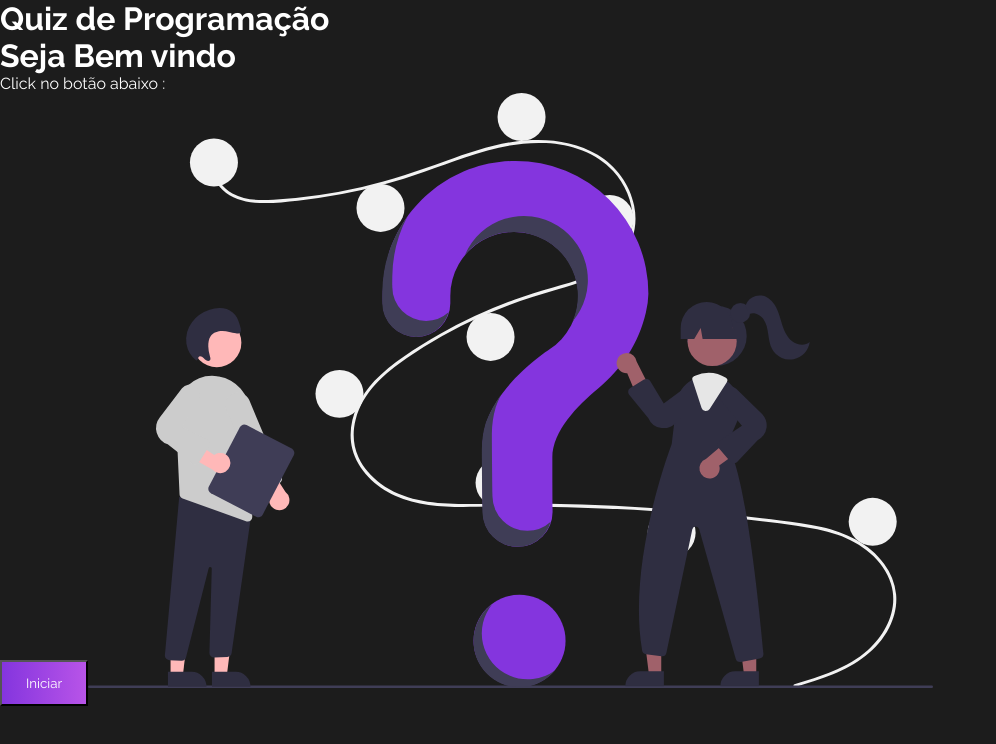
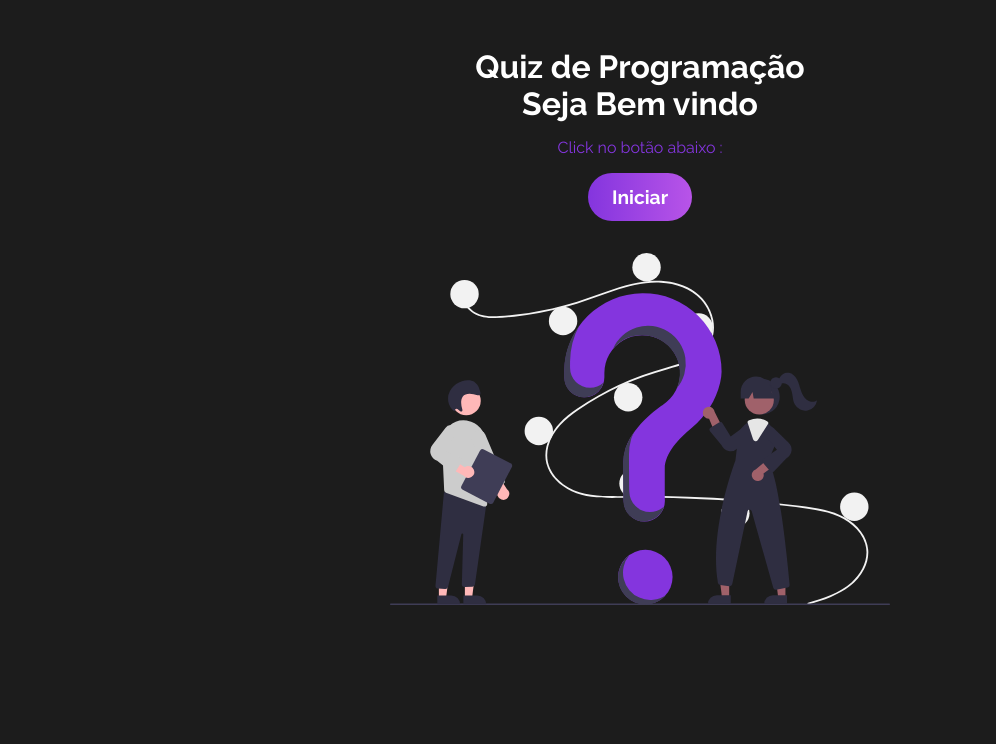
Before and after one commit to yuransimao/Quiz, a React (Vite) app: page / in a window 1280 px wide. Shown: the top 744 px of the page, without its empty margins (0-996 px from the left). Built offline with nearby package versions, Linux system fonts and the light colour scheme.

Commit message:
configurando context

```diff
--- a/src/App/App.css
+++ b/src/App/App.css
@@ -0,0 +1,8 @@
+.App{
+text-align: center;
+padding-top: 3rem;
+display: flex;
+flex-direction: column;
+justify-content: center;
+align-items: center;
+}
--- a/src/App/App.jsx
+++ b/src/App/App.jsx
@@ -5,10 +5,10 @@ function App() {
 
 
   return (
-    <>
+    <div className='App'>
      <h1>Quiz de Programação</h1>
      <Components.Welcome/>
-    </>
+    </div>
   )
 }
 
--- /dev/null
+++ b/src/Context/index.jsx
@@ -0,0 +1,35 @@
+import { createContext, useReducer } from "react";
+import P from "prop-types";
+import questions from "../data/questions"
+export const QuizContext = createContext()
+
+const STAGES = ["Start", "Playing", "End"]
+
+const initialState = {
+    gameSTAGES :STAGES[0],
+    questions
+}
+
+const QuizReducer = (state, action) =>{
+    console.log(state,action)
+    switch(action.type){
+        case "CHANGE_STAGES":{
+            return{...state}}
+        default: return state
+    }
+}
+
+export const QuizProvide = ({children}) => {
+    const value = useReducer(QuizReducer, initialState)
+    return(
+    <QuizContext.Provider value={value}>
+        {children}
+    </QuizContext.Provider>
+    )
+}
+
+
+
+QuizProvide.propType ={
+    children : P.node
+}
--- a/src/components/Welcome/index.jsx
+++ b/src/components/Welcome/index.jsx
@@ -1,10 +1,15 @@
+import "./styles.css"
 import Quiz from "../../img/quiz.svg"
+import { QuizContext } from "../../Context"
+import { useContext } from "react"
 export const Welcome = () => {
+    const [quizState, dispatch] = useContext(QuizContext)
+
   return (
-    <div>
+    <div id="Welcome">
         <h1>Seja Bem vindo</h1>
         <p>Click no botão abaixo :</p>
-        <button>Iniciar</button>
+        <button onClick={() => dispatch({type:"CHANGE_STAGES"})}>Iniciar</button>
         <img src={Quiz} alt="quiz" />
     </div>
   )
--- a/src/components/Welcome/styles.css
+++ b/src/components/Welcome/styles.css
@@ -0,0 +1,17 @@
+#Welcome{
+    text-align: center;
+    max-width: 500px;
+}
+
+#Welcome h1,
+#Welcome p{
+    margin-bottom: 1rem;
+}
+
+#Welcome p{
+    color: #8435de;
+}
+
+#Welcome img{
+    margin-top: 2rem;
+}
--- a/src/index.css
+++ b/src/index.css
@@ -5,7 +5,8 @@
     user-select: none;
     font-family: 'Raleway', sans-serif;
     color: #FFF;
-
+    outline: none;
+    border: none;
 }
 
 html,body{
@@ -20,7 +21,13 @@ img{
 
 
 button{
+    font-size: 1.2rem;
+    font-weight: bold;
     cursor: pointer;
     padding: .8rem 1.5rem;
     background: linear-gradient(90deg,rgba(132, 53, 222, 1) 0%, rgba(184,84,232, 1) 100%);
+    border-radius: 3rem;
 }
+button:hover{
+    background: linear-gradient(90deg,rgba(184,84,232, 1) 0%, rgba(132, 53, 222, 1) 100%);
+}
--- a/src/main.jsx
+++ b/src/main.jsx
@@ -2,9 +2,12 @@ import React from 'react'
 import ReactDOM from 'react-dom/client'
 import App from './App/App.jsx'
 import './index.css'
+import { QuizProvide } from './Context/index.jsx'
 
 ReactDOM.createRoot(document.getElementById('root')).render(
   <React.StrictMode>
+    <QuizProvide>
     <App />
+    </QuizProvide>
   </React.StrictMode>,
 )
```
Also changed, not shown: src/data/questions.js (renamed from questions.js), src/data/questions_complete.js (renamed from questions_complete.js).
